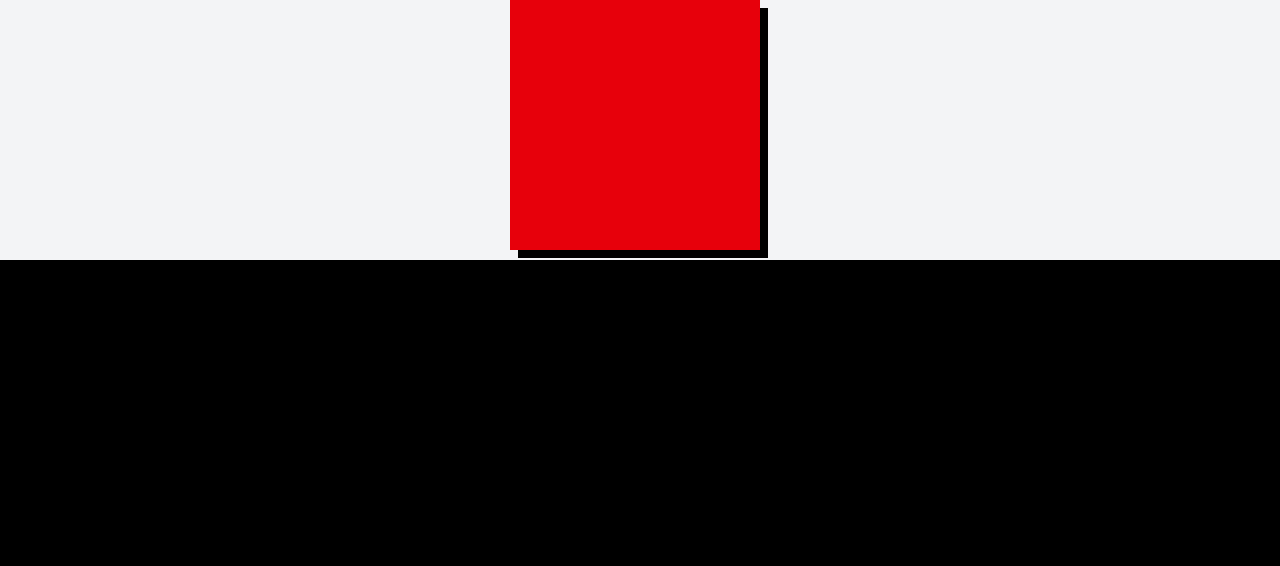
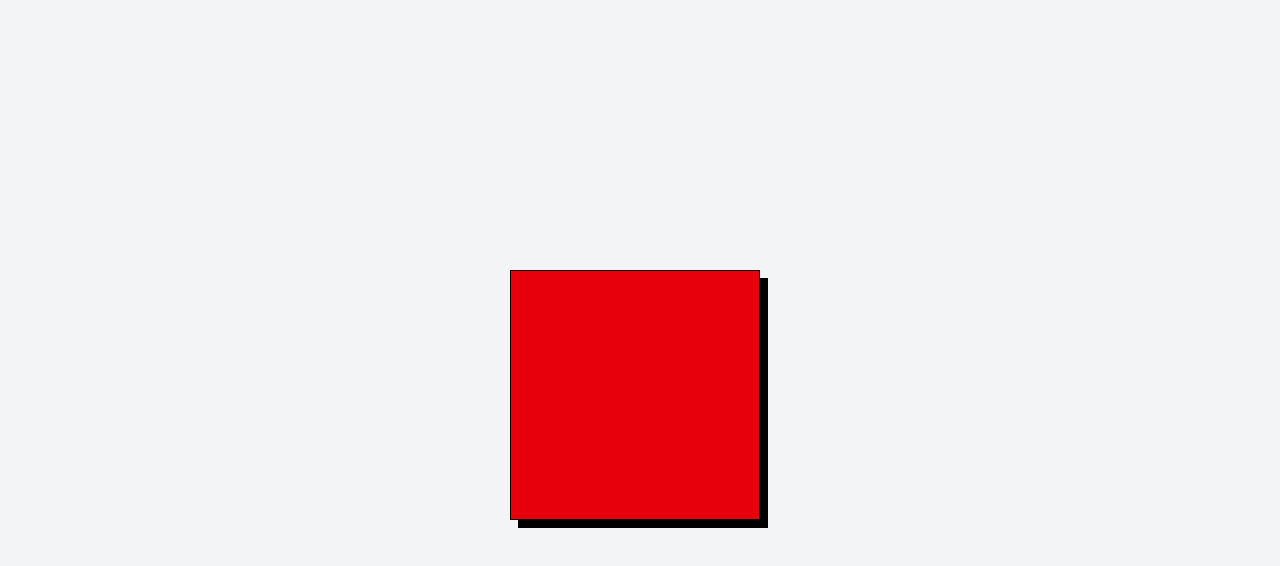
Before and after one commit to Meruem09/dexine, a Next.js app: page / in a window 1280 px wide. Shown: the top 566 px of the page. Built offline with nearby package versions, Linux system fonts and the light colour scheme; a web font is replaced by a local one.

Commit message:
made minor change in retro-card

```diff
--- a/src/components/cards/retro-card.tsx
+++ b/src/components/cards/retro-card.tsx
@@ -2,12 +2,12 @@ import React from 'react'
 
 export default function RetroCard() {
   return (
-    <div className='flex justify-center items-center bg-gray-100'>
+    <div className='flex justify-center items-center bg-gray-100 h-screen'>
         <div className='relative w-[260px] h-[260px]  bg-transparent'>
             <div className='absolute w-[250px] h-[250px] bg-black top-2 left-2'>
 
             </div>
-            <div className='absolute w-[250px] h-[250px] bg-red-600 top-0 left-0'>
+            <div className='absolute w-[250px] h-[250px] bg-red-600 top-0 left-0 border border-black'>
 
             </div>
         </div>
```
